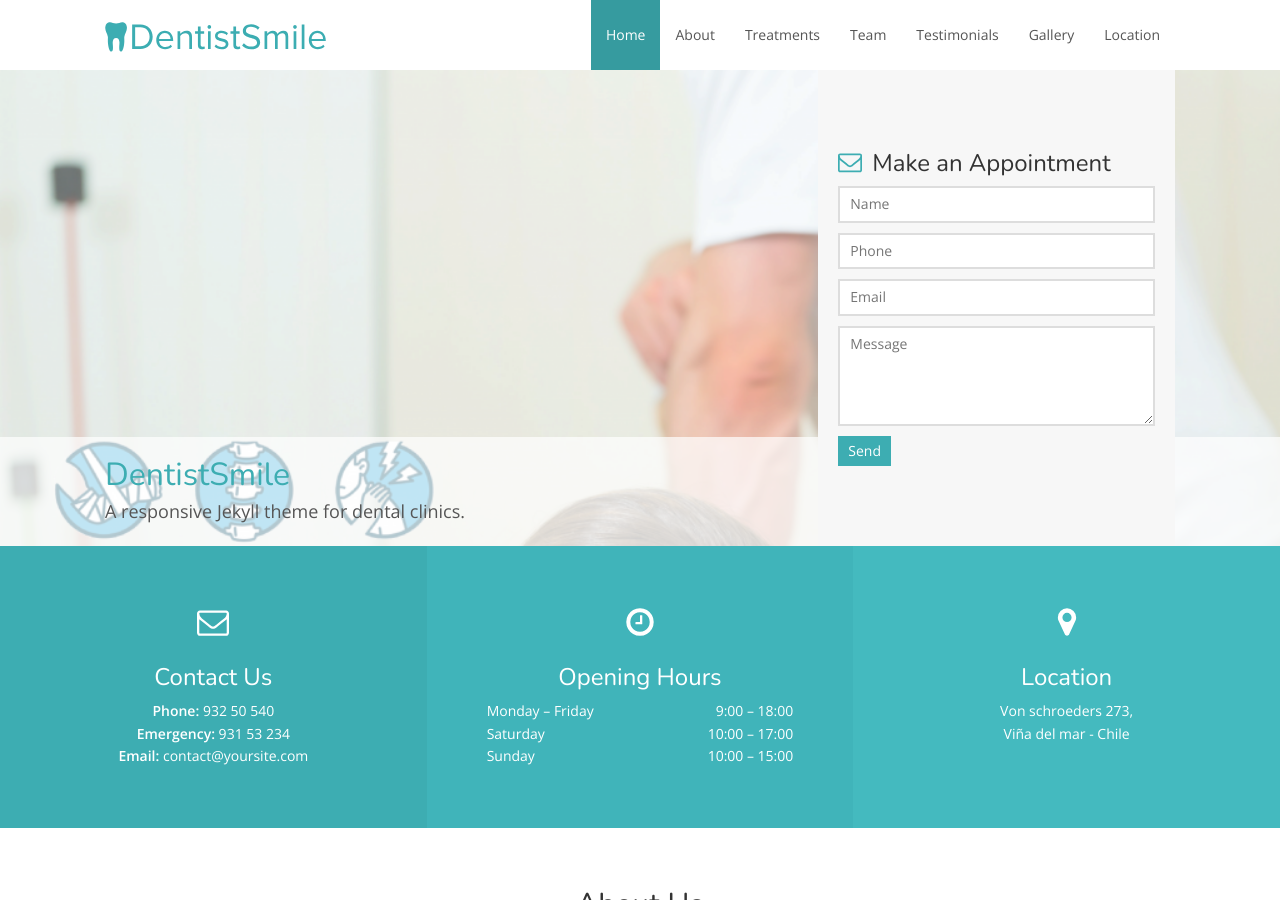
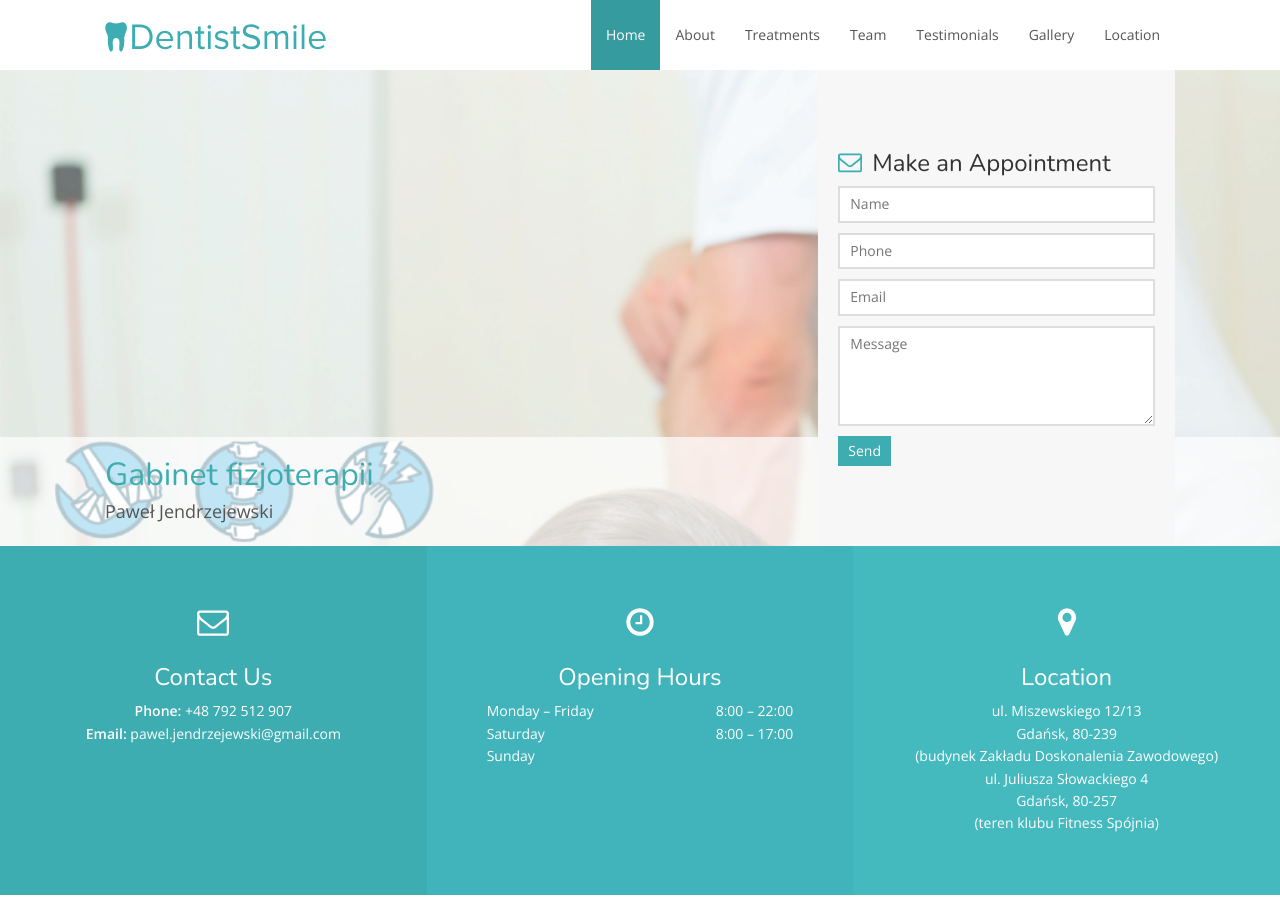
Before and after one commit to JendrzejewskiP/JendrzejewskiP.github.io, a Jekyll site: the page built from index.html, in a window 1280 px wide and 900 px high. Built offline with Jekyll 4.4.1, drawn with Linux system fonts in a browser that asks for light colours; nearby versions of some CDN libraries.

Commit message:
change some info

```diff
--- a/_config.yml
+++ b/_config.yml
@@ -8,23 +8,19 @@ logo_url: svg/min/logo.svg
 # Hero
 hero:
     hero_img: hero.png
-    hero_title: DentistSmile
-    hero_description: A responsive Jekyll theme for dental clinics.
-
+    hero_title: Gabinet fizjoterapii
+    hero_description: Paweł Jendrzejewski
 # Contact form
 api_token: # Enter API token here
 
 # Contact info
 contact:
-    phone: 932 50 540
-    emergency: 931 53 234
-    email: contact@yoursite.com
-    address: Von schroeders 273, <br> Viña del mar - Chile
-
+    phone: +48 792 512 907
+    email: pawel.jendrzejewski@gmail.com
+    address: ul. Miszewskiego 12/13 <br> Gdańsk, 80-239 <br> (budynek Zakładu Doskonalenia Zawodowego) <br> ul. Juliusza Słowackiego 4 <br> Gdańsk, 80-257 <br> (teren klubu Fitness Spójnia)
 # Opening hours
-monday_friday: 9:00 – 18:00
-saturday: 10:00 – 17:00
-sunday: 10:00 – 15:00
+monday_friday: 8:00 – 22:00
+saturday: 8:00 – 17:00
 
 # Testimonials
 testimonials:
```
